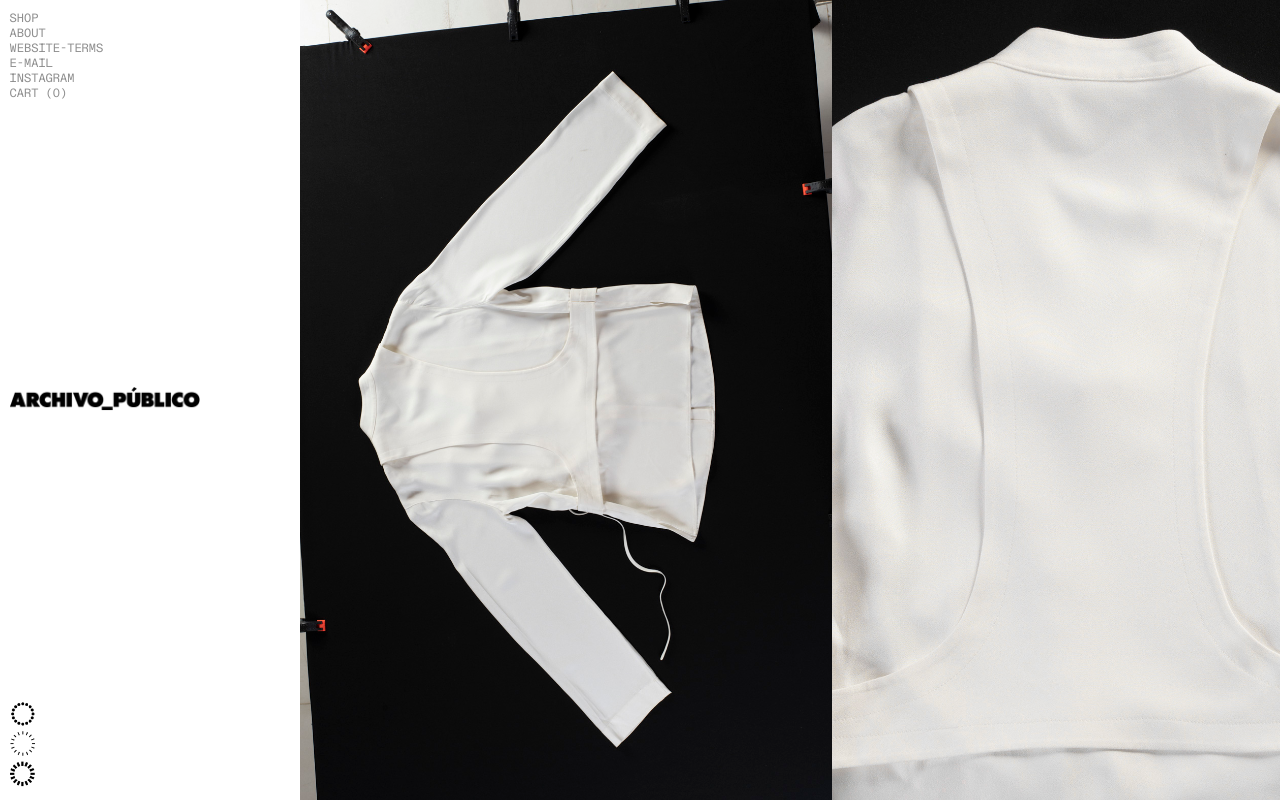
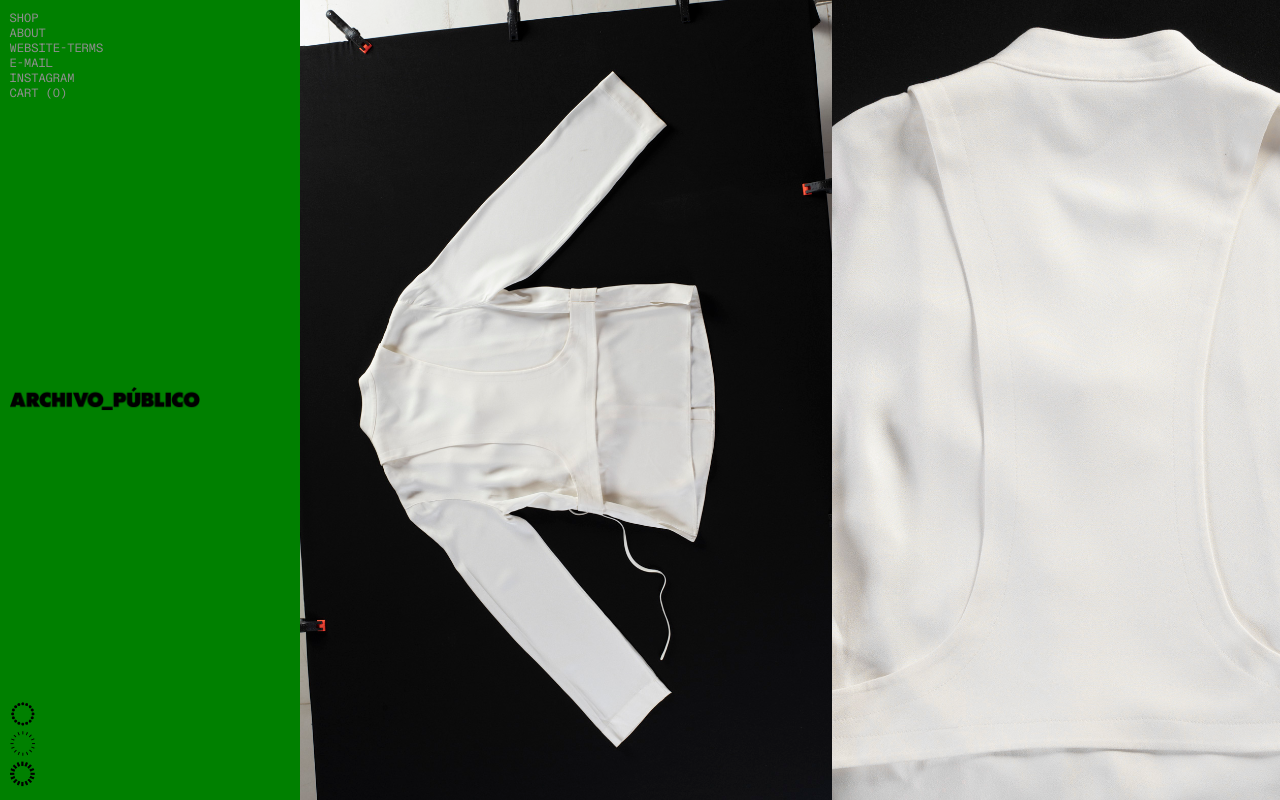
Before and after one commit to fchafes/archivo_publico, a Next.js app: page / in a window 1280 px wide. Built offline with nearby package versions, Linux system fonts and the light colour scheme.

Commit message:
Update globals.css

```diff
--- a/src/app/globals.css
+++ b/src/app/globals.css
@@ -56,11 +56,12 @@ nav ul li a.active {
   align-items: stretch;
   height: 100vh;
   overflow: hidden;
+  background-color: red;
 }
 
 header {
   width: 300px;
-  background-color: #fff;
+  background-color: green;
   padding: 0.8em;
   flex-shrink: 0;
 }
```
